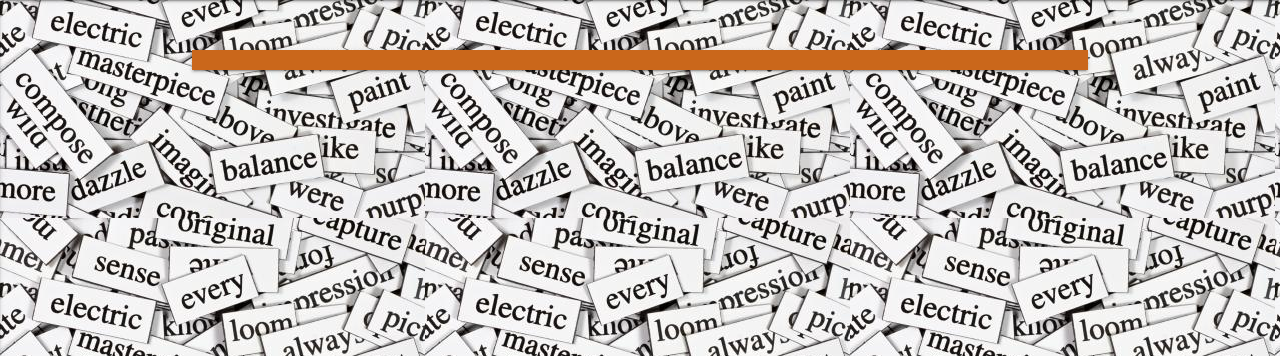
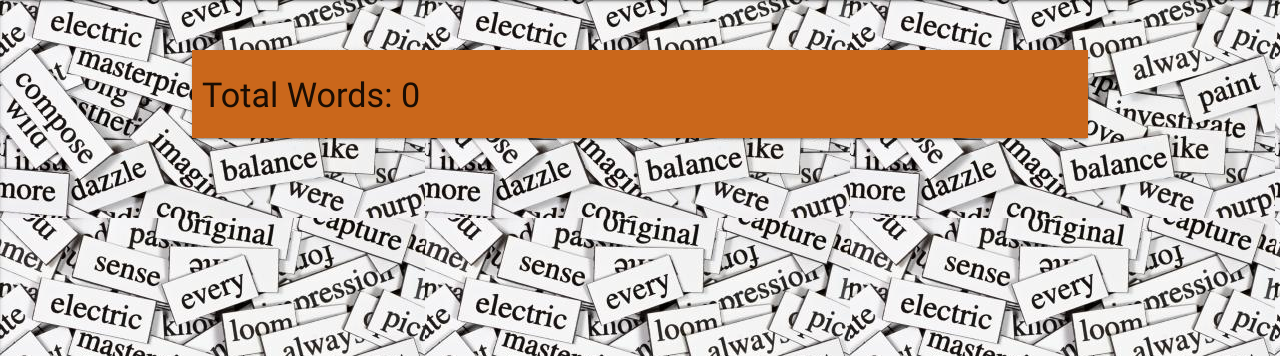
Before and after one commit to bineta1994/my_dictionary, a Flask app: page / in a window 1280 px wide. Shown: the part 64-420 px from the top of the page. Run offline with Flask 2, Linux system fonts and the light colour scheme; data that the repository does not hold is empty; some libraries are stand-ins or nearby versions.

Commit message:
created the environ variables

```diff
--- a/app.py
+++ b/app.py
@@ -5,14 +5,15 @@ from bson.objectid import ObjectId
 
 app = Flask(__name__)
 app.config["MONGO_DBNAME"] = 'dictionary'
-app.config["MONGO_URI"] = 'mongodb+srv://nita:Bineta1994@myclustername.le6rk.mongodb.net/dictionary?retryWrites=true&w=majority'
+app.config["MONGO_URI"] = os.getenv('MONGO_URI')
 
 mongo = PyMongo(app)
 
 
 @app.route('/')
 def words():
-    return render_template("words.html", words=mongo.db.words.find())
+    total_words= mongo.db.words.count()
+    return render_template("words.html", words=mongo.db.words.find(), total_words=total_words)
 
 @app.route('/add_word')
 def add_word():
--- a/templates/base.html
+++ b/templates/base.html
@@ -33,6 +33,7 @@
     <script type="text/javascript">
         $(document).ready(function() {
             $('.collapsible').collapsible();
+            $('select').material_select();
             $(".button-collapse").sideNav();
         })
 
--- a/templates/words.html
+++ b/templates/words.html
@@ -1,6 +1,8 @@
 {% extends 'base.html' %}
 {% block content %}
+
 <ul class="collapsible">
+   <h4>Total Words: {{total_words}}</h4>
     {% for entry in words %}
     <li>
 
```
